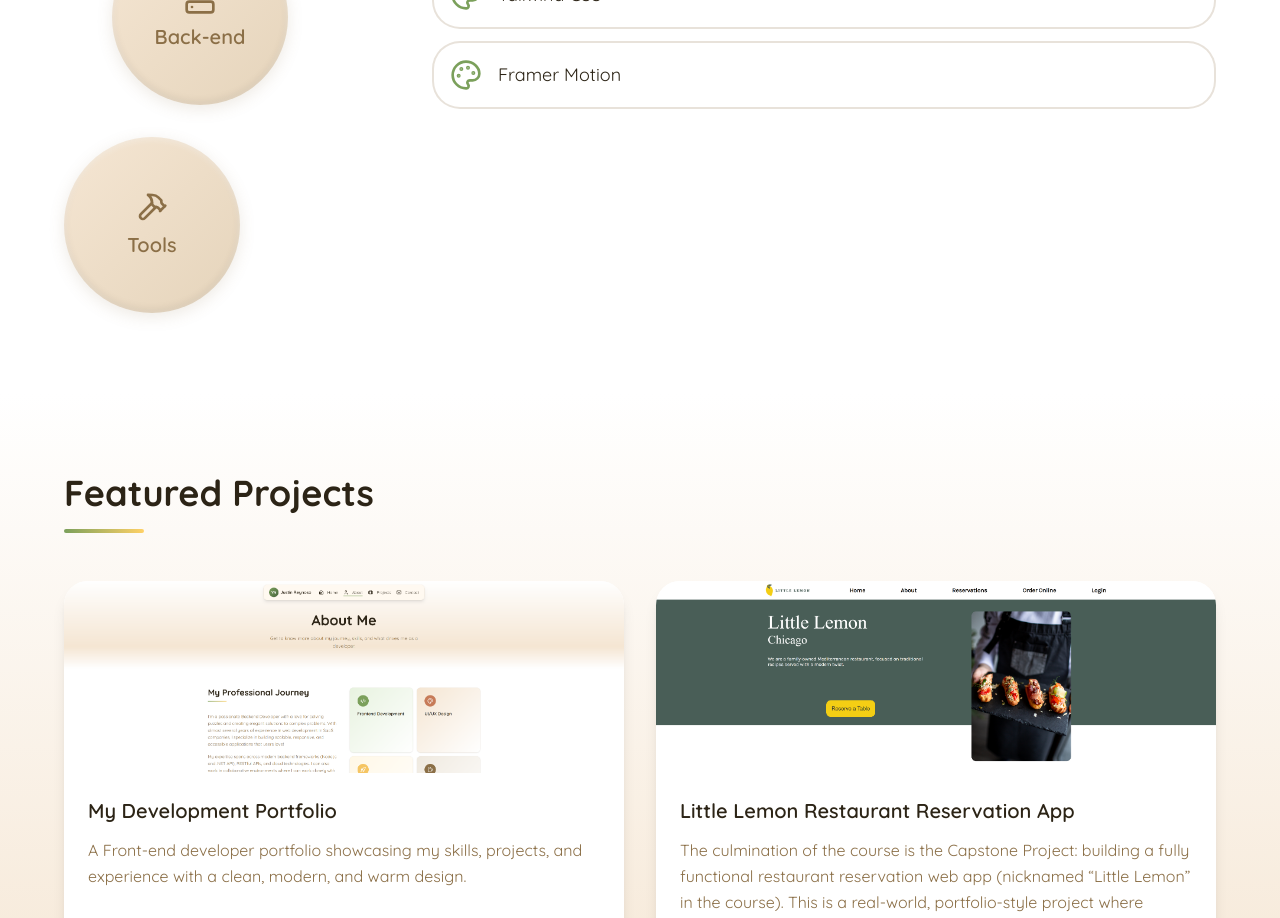
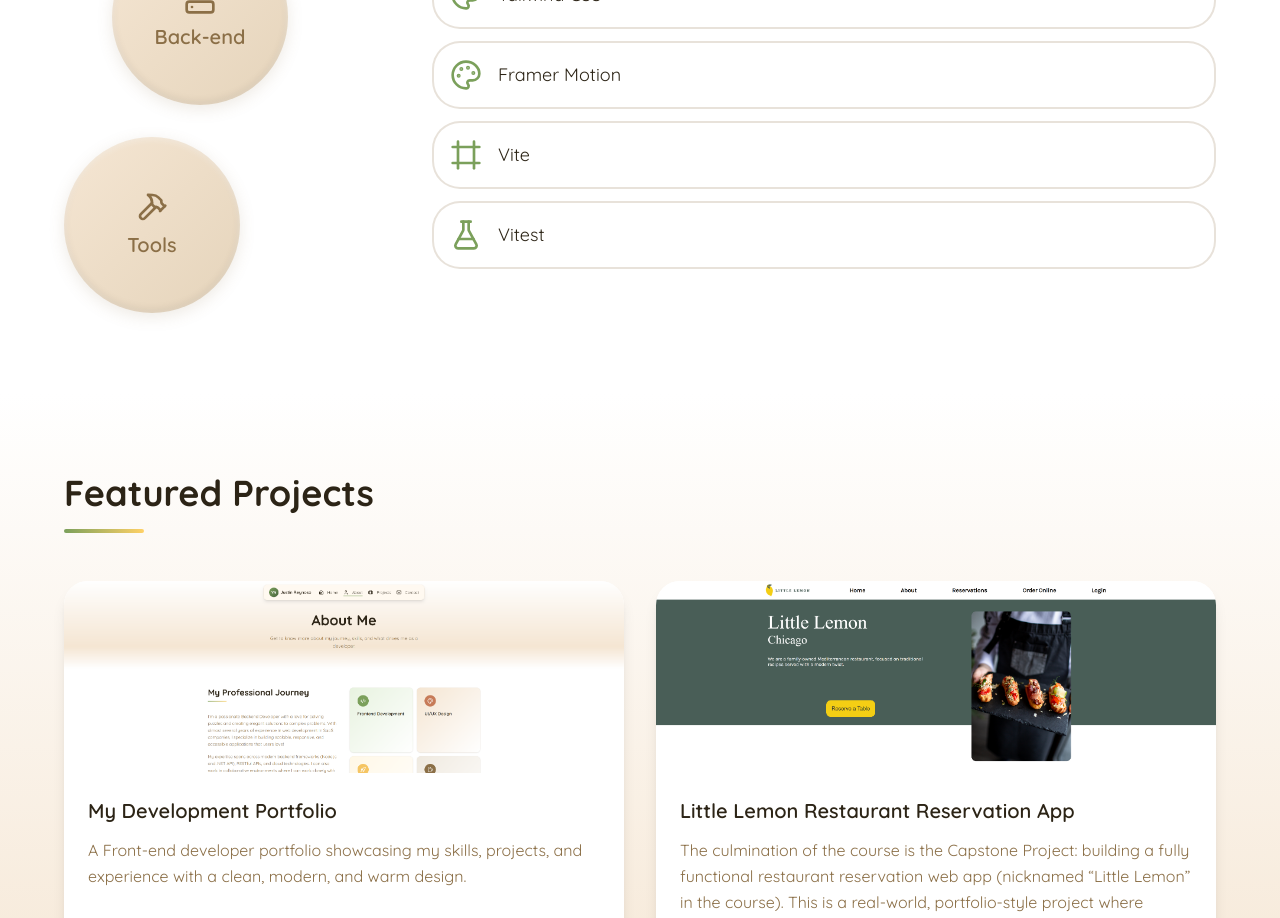
Before and after one commit to JMReynoso/MyDevPortfolio, a React (Vite) app: page / in a window 1280 px wide. Shown: the part 1480-2398 px from the top of the page. Built offline with nearby package versions, Linux system fonts and the light colour scheme.

Commit message:
updated technologies

```diff
--- a/src/data/technologies.tsx
+++ b/src/data/technologies.tsx
@@ -1,9 +1,13 @@
 import {
+  Boxes,
+  Brain,
   Code2,
   Coffee,
   Container,
   Database,
   Figma,
+  FlaskConical,
+  Frame,
   Globe,
   Hammer,
   Layers,
@@ -60,6 +64,16 @@ export const categories: TechnologyCategory[] = [
         name: "Framer Motion",
         icon: <Palette className="w-8 h-8" />,
         link: "https://www.framer.com/motion/",
+      },
+      {
+        name: "Vite",
+        icon: <Frame className="w-8 h-8" />,
+        link: "https://vitejs.dev/",
+      },
+      {
+        name: "Vitest",
+        icon: <FlaskConical className="w-8 h-8" />,
+        link: "https://vitest.dev/",
       },
     ],
   },
@@ -145,6 +159,16 @@ export const categories: TechnologyCategory[] = [
         icon: <Webhook className="w-8 h-8" />,
         link: "https://www.postman.com/",
       },
+      {
+        name: "Ollama",
+        icon: <Brain className="w-8 h-8" />,
+        link: "https://ollama.com/",
+      },
+      {
+        name: "Continue.dev",
+        icon: <Boxes className="w-8 h-8" />,
+        link: "https://continue.dev/",
+      },
     ],
   },
 ];
```
